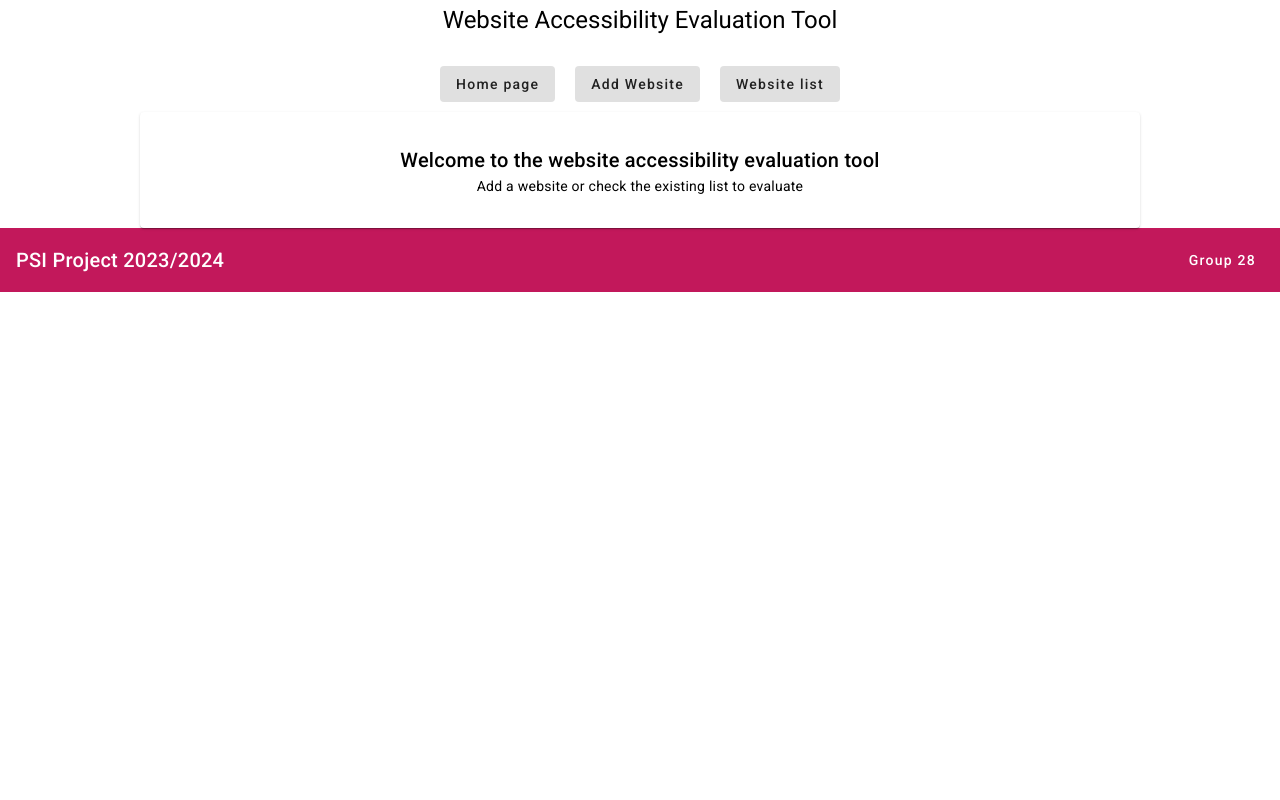
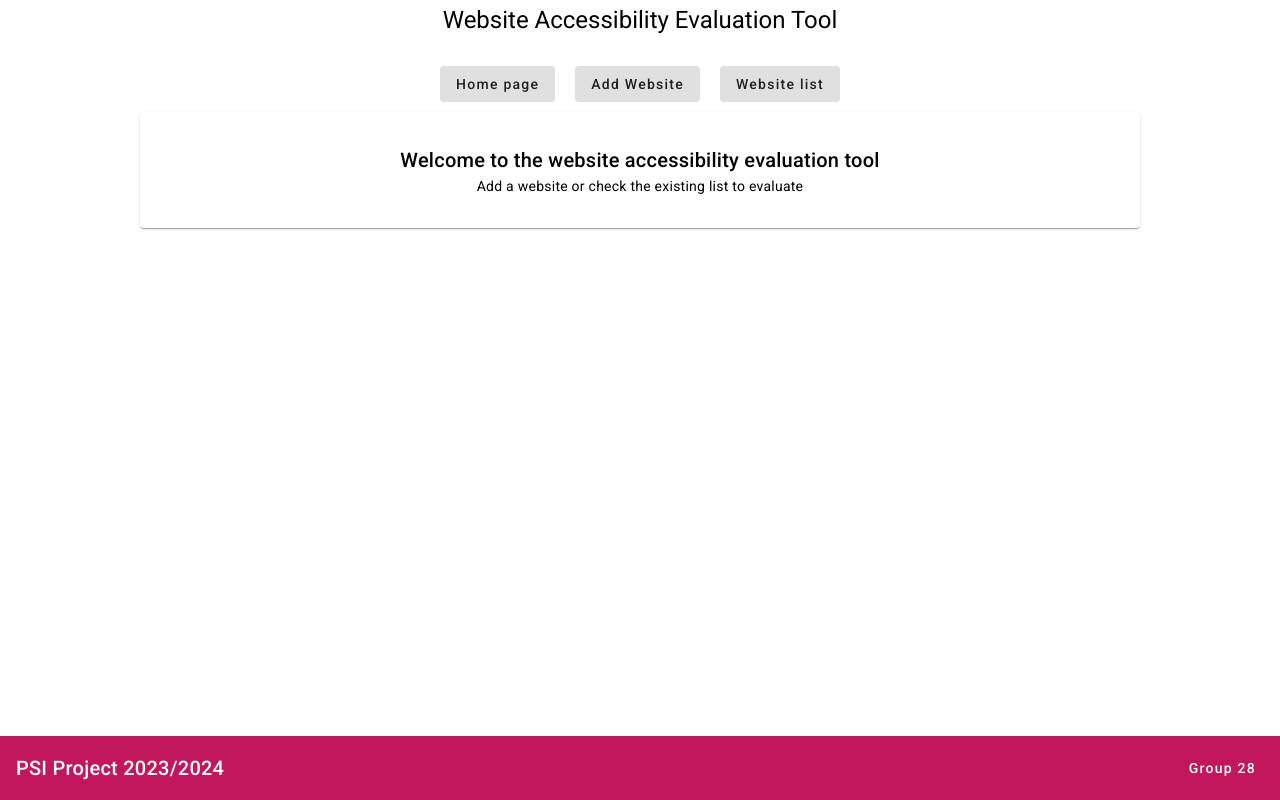
Before and after one commit to amusedStag/PSI, an Angular app in the folder frontend/: page /homepage in a window 1280 px wide. Built offline with nearby package versions, Linux system fonts and the light colour scheme.

Commit message:
Small changes

```diff
--- a/frontend/src/app/homepage/homepage.component.css
+++ b/frontend/src/app/homepage/homepage.component.css
@@ -14,3 +14,9 @@
   background-color: white;
   color: black;
 }
+
+.toolbar {
+  position: fixed;
+  bottom: 0;
+  width: 100%;
+}
--- a/frontend/src/app/homepage/homepage.component.html
+++ b/frontend/src/app/homepage/homepage.component.html
@@ -7,7 +7,7 @@
     <p>Add a website or check the existing list to evaluate</p>
   </mat-card-content>
 </mat-card>
-<mat-toolbar color="primary">
+<mat-toolbar color="primary" class="toolbar">
   <span>PSI Project 2023/2024</span>
   <span class="spacer"></span>
   <button mat-button>Group 28</button>
```
